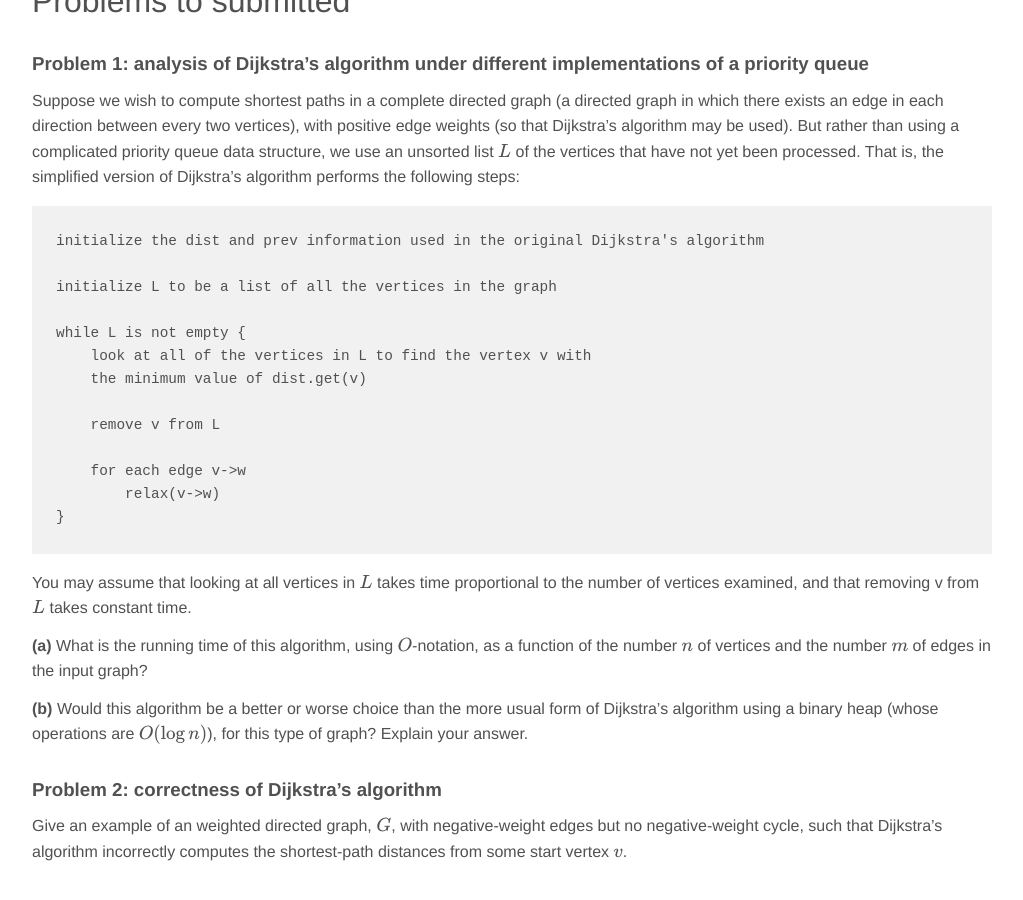
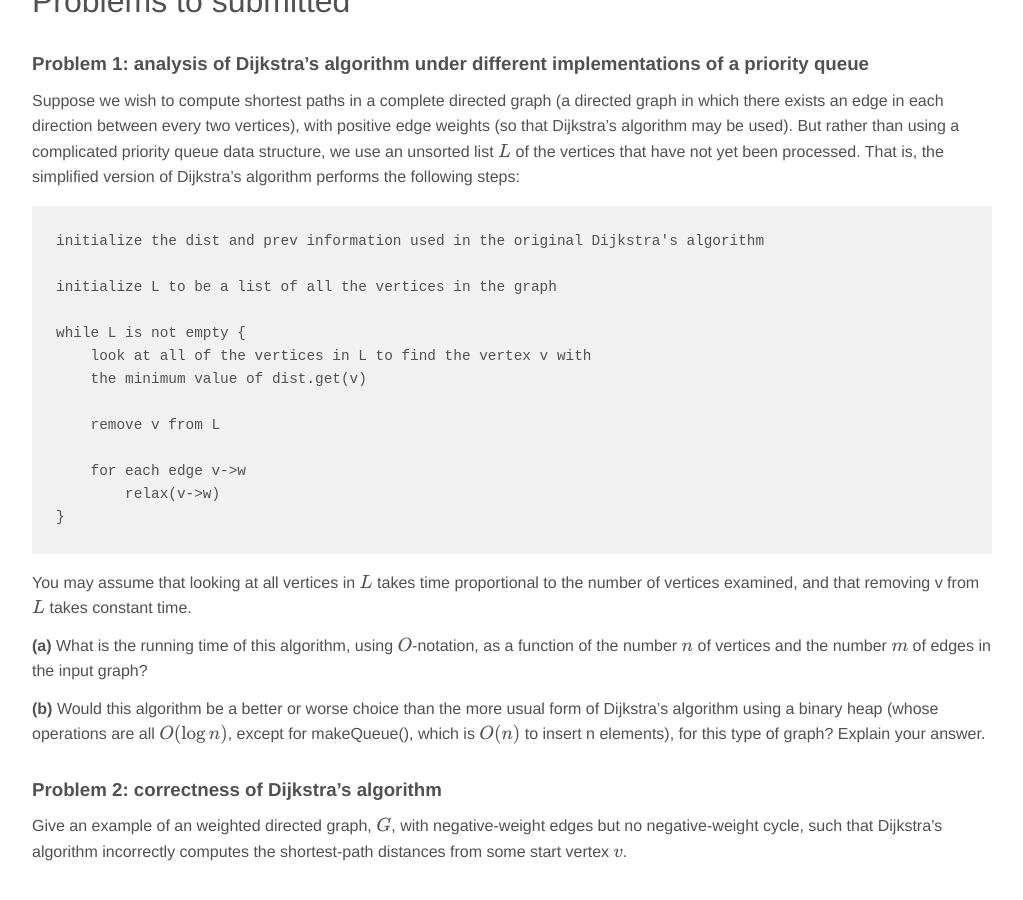
Before and after one commit to jnylam/jnylam.github.io, a Jekyll site: the page built from _courses/146-s17/homework05.md, in a window 1280 px wide and 900 px high, scrolled down 1519 px. Shown: the whole window, without its empty margins (128-1151 px from the left). Built offline with Jekyll 4.4.1, drawn with Linux system fonts in a browser that asks for light colours; formulas are drawn with MathJax 3.

Commit message:
Correct homework 5

```diff
--- a/_courses/146-s17/homework05.md
+++ b/_courses/146-s17/homework05.md
@@ -70,7 +70,7 @@ You may assume that looking at all vertices in $$L$$ takes time proportional to
 
 __(a)__ What is the running time of this algorithm, using $O$-notation, as a function of the number $$n$$ of vertices and the number $$m$$ of edges in the input graph?
 
-__(b)__ Would this algorithm be a better or worse choice than the more usual form of Dijkstra's algorithm using a binary heap (whose operations are $$O(\log n)$$), for this type of graph? Explain your answer.
+__(b)__ Would this algorithm be a better or worse choice than the more usual form of Dijkstra's algorithm using a binary heap (whose operations are all $$O(\log n)$$, except for makeQueue(), which is $$O(n)$$ to insert n elements), for this type of graph? Explain your answer.
 
 
 ### Problem 2: correctness of Dijkstra's algorithm
```
